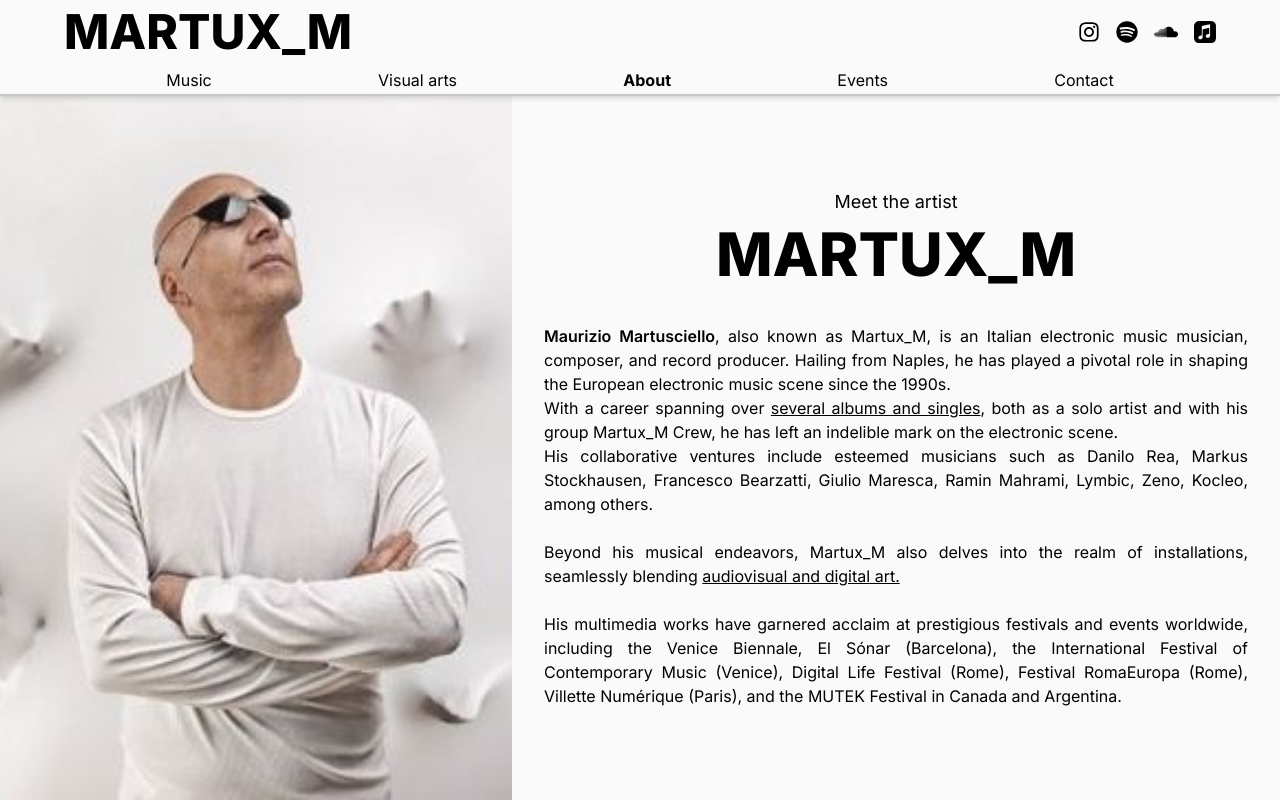
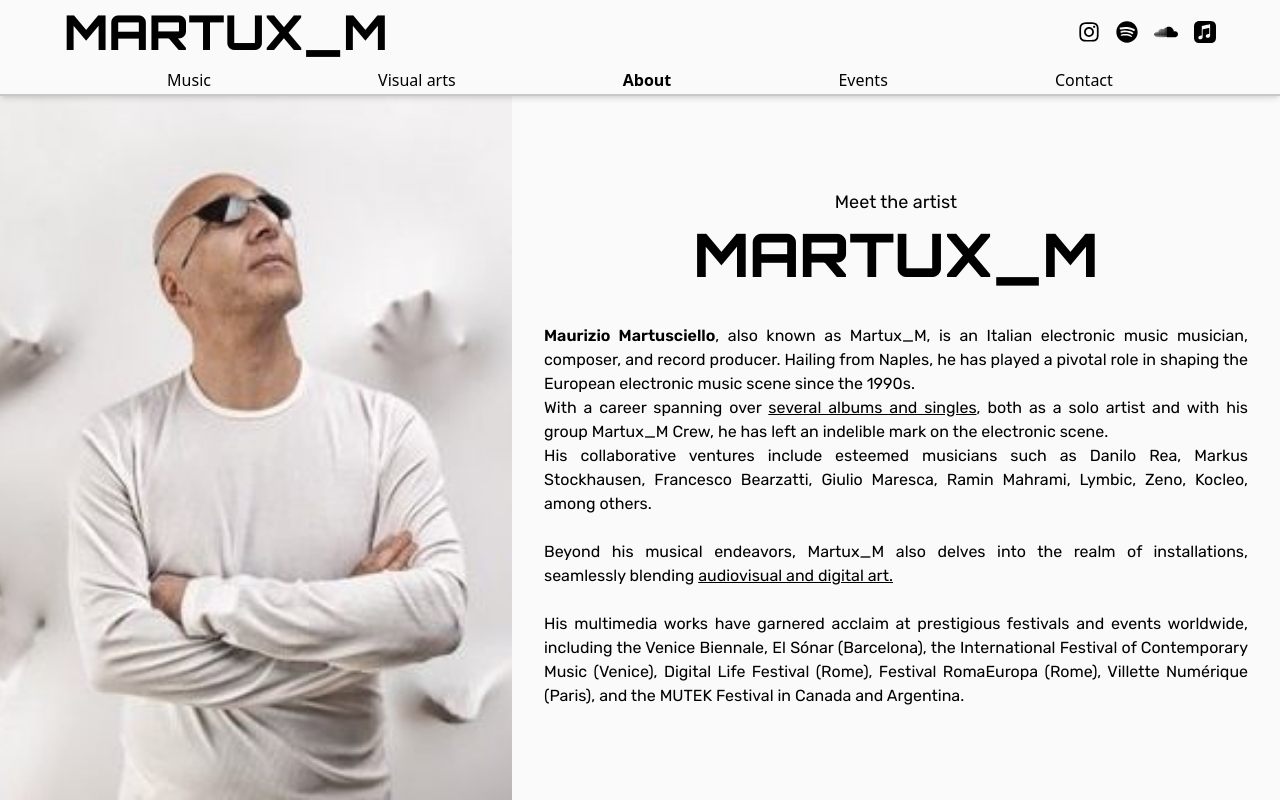
Before and after one commit to SantiagoJavierRubio/martux_m, a Next.js app: page /about in a window 1280 px wide. Shown: the top 800 px of the page. Built offline with nearby package versions, Linux system fonts and the light colour scheme.

Commit message:
change font and styles accordingly

```diff
--- a/app/about/page.tsx
+++ b/app/about/page.tsx
@@ -15,7 +15,7 @@ export default function About() {
       </div>
       <div className="col-span-3 col-start-3 flex flex-col items-center justify-center w-full gap-2 pt-8">
         <h3 className="text-lg">Meet the artist</h3>
-        <h1 className="text-6xl font-extrabold">MARTUX_M</h1>
+        <h1 className="text-6xl font-extrabold font-orbitron">MARTUX_M</h1>
         <div className="p-8 text-justify leading-6">
           <p>
             <span className="font-semibold">Maurizio Martusciello</span>, also
--- a/app/calendar/page.tsx
+++ b/app/calendar/page.tsx
@@ -1,15 +1,35 @@
 import React from "react";
-import { env } from "@/env";
 import { Event } from "./components/Event";
 import { getEvents } from "./getEvents";
 
 export default async function Calendar() {
   const events = (await getEvents()) ?? [];
+  const prevIndex = events.reverse().findIndex((ev) => {
+    ev.start && ev.start.dateTime && new Date(ev.start.dateTime) <= new Date();
+  });
+
+  const [upcoming, previous] = [
+    events.slice(0, prevIndex),
+    events.slice(prevIndex),
+  ];
   return (
-    <div className="divide-y-2 divide-gray-500/30">
-      {events.reverse().map((event) => (
-        <Event key={event.id} {...event} />
-      ))}
+    <div className="my-8">
+      <h2 className="text-4xl font-bold text-center uppercase font-orbitron underline underline-offset-8 decoration-1">
+        Upcoming events
+      </h2>
+      <div className="mt-6 divide-y-2 divide-gray-500/30">
+        {upcoming.map((event) => (
+          <Event key={event.id} {...event} />
+        ))}
+      </div>
+      <h2 className="text-4xl font-bold text-center uppercase font-orbitron underline underline-offset-8 decoration-1">
+        Past events
+      </h2>
+      <div className="divide-y-2 divide-gray-500/30">
+        {previous.map((event) => (
+          <Event key={event.id} {...event} />
+        ))}
+      </div>
     </div>
   );
 }
--- a/app/components/NavBar.tsx
+++ b/app/components/NavBar.tsx
@@ -16,10 +16,10 @@ export default function NavBar() {
   const currentStyle = "cursor-default font-bold hover:no-underline";
   const { youtubeUrl, ...mediaLinks } = MEDIA_LINKS;
   return (
-    <nav className="fixed z-50 top-0 inset-x-0 text-black h-24 flex flex-col items-stretch justify-between border-b-2 border-black/20 shadow-md bg-zinc-50">
+    <nav className="fixed z-50 top-0 inset-x-0 text-black h-24 flex flex-col items-stretch justify-between border-b-2 border-black/20 shadow-md bg-zinc-50 font-or">
       <div className="flex flex-row py-2 px-8 sm:px-16 items-center justify-between">
         <Link href="/" target="_self">
-          <h1 className="text-5xl font-extrabold">MARTUX_M</h1>
+          <h1 className="text-5xl font-extrabold font-orbitron">MARTUX_M</h1>
         </Link>
         <SocialLinks {...mediaLinks} size={22} className="hidden sm:flex" />
       </div>
--- a/app/layout.tsx
+++ b/app/layout.tsx
@@ -1,14 +1,18 @@
 import type { Metadata } from "next";
-import { Inter } from "next/font/google";
+import { Rubik, Orbitron } from "next/font/google";
 import "./globals.css";
 import NavBar from "@/app/components/NavBar";
 import Footer from "@/app/components/Footer";
 
-const inter = Inter({ subsets: ["latin"] });
+const rubik = Rubik({ subsets: ["latin"], variable: "--font-rubik" });
+export const orbitron = Orbitron({
+  subsets: ["latin"],
+  variable: "--font-orbitron",
+});
 
 export const metadata: Metadata = {
   title: "Martux_M",
-  description: "",
+  description: "Italian sound artist, composer, performer and producer",
 };
 
 export default function RootLayout({
@@ -18,9 +22,9 @@ export default function RootLayout({
 }>) {
   return (
     <html lang="en">
-      <body className={inter.className}>
+      <body className={`${rubik.variable} ${orbitron.variable}`}>
         <NavBar />
-        <main className="bg-zinc-50 min-h-screen flex flex-col justify-stretch items-stretch pt-24">
+        <main className="bg-zinc-50 min-h-screen flex flex-col justify-stretch items-stretch pt-24 font-rubik">
           {children}
         </main>
         <Footer />
--- a/app/page.tsx
+++ b/app/page.tsx
@@ -11,7 +11,7 @@ export default function Home() {
           alt="profile picture"
         />
       </div>
-      <h1 className="text-6xl row-span-1 row-start-3 font-extrabold">
+      <h1 className="text-6xl row-span-1 row-start-3 font-extrabold font-orbitron">
         MARTUX_M
       </h1>
       <p className="text-xl row-span-2 row-start-4 px-8">
--- a/app/work/music/page.tsx
+++ b/app/work/music/page.tsx
@@ -9,7 +9,7 @@ export default async function Music() {
 
   return (
     <div className="flex flex-col grow p-8">
-      <h1 className="text-5xl font-bold uppercase">Music</h1>
+      <h1 className="text-5xl font-bold uppercase font-orbitron">Music</h1>
       <div className="grow p-6 flex flex-col items-stretch justify-stretch gap-6">
         {data.music.map((item) => (
           <MusicItem key={item.title} {...item} />
--- a/app/work/visual/page.tsx
+++ b/app/work/visual/page.tsx
@@ -4,7 +4,7 @@ import VisualItem from "./components/VisualItem";
 export default function Visual() {
   return (
     <div className="flex flex-col grow p-8">
-      <h1 className="text-5xl font-bold uppercase">
+      <h1 className="text-5xl font-bold uppercase font-orbitron">
         Installations & digital art
       </h1>
       <div className="grow grid grid-flow-row sm:grid-cols-3 md:grid-cols-4 gap-3 p-2 my-6">
--- a/tailwind.config.ts
+++ b/tailwind.config.ts
@@ -8,6 +8,10 @@ const config: Config = {
   ],
   theme: {
     extend: {
+      fontFamily: {
+        rubik: "var(--font-rubik)",
+        orbitron: "var(--font-orbitron)",
+      },
       colors: {
         applemusic: "#fa586a",
         youtube: "#f00",
```
